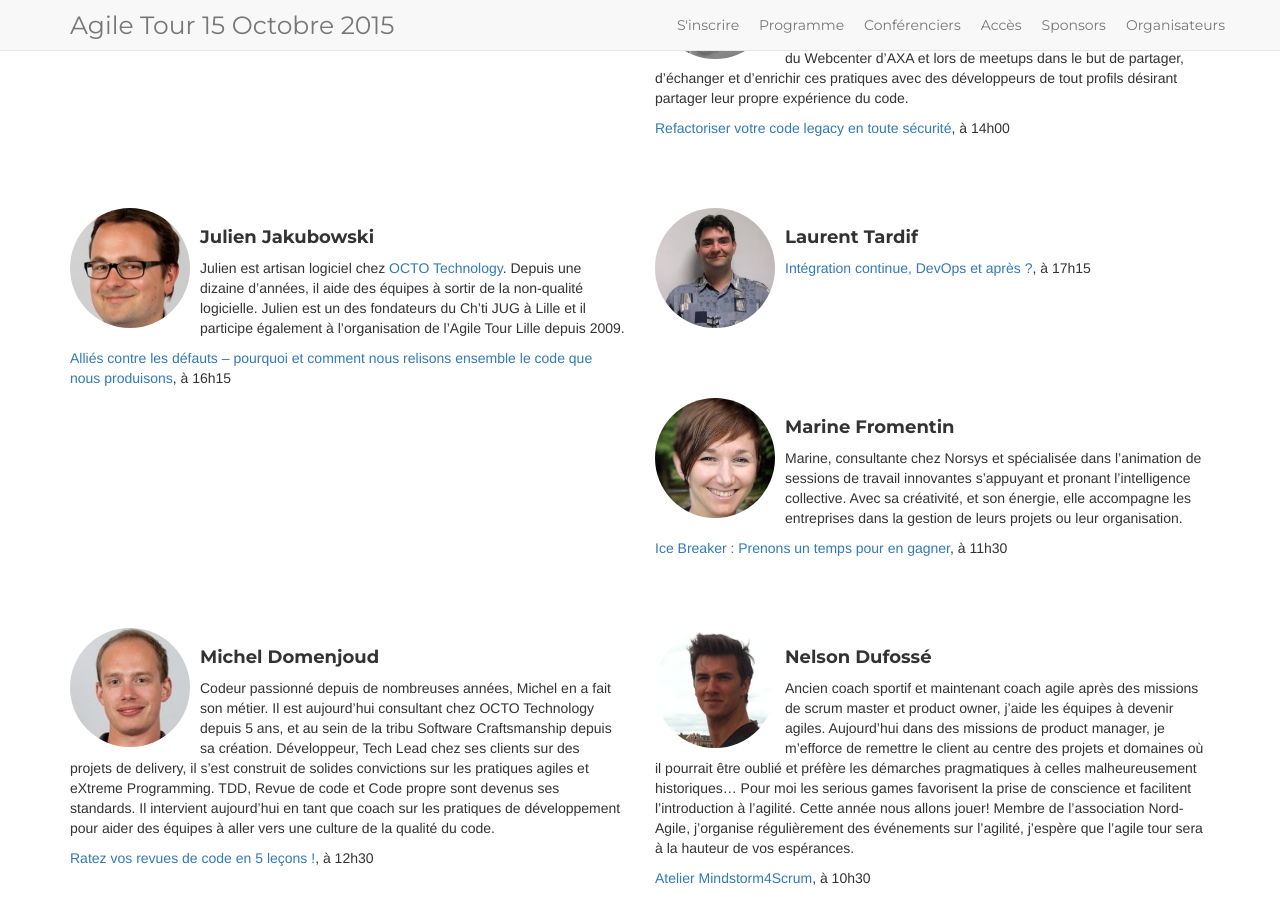
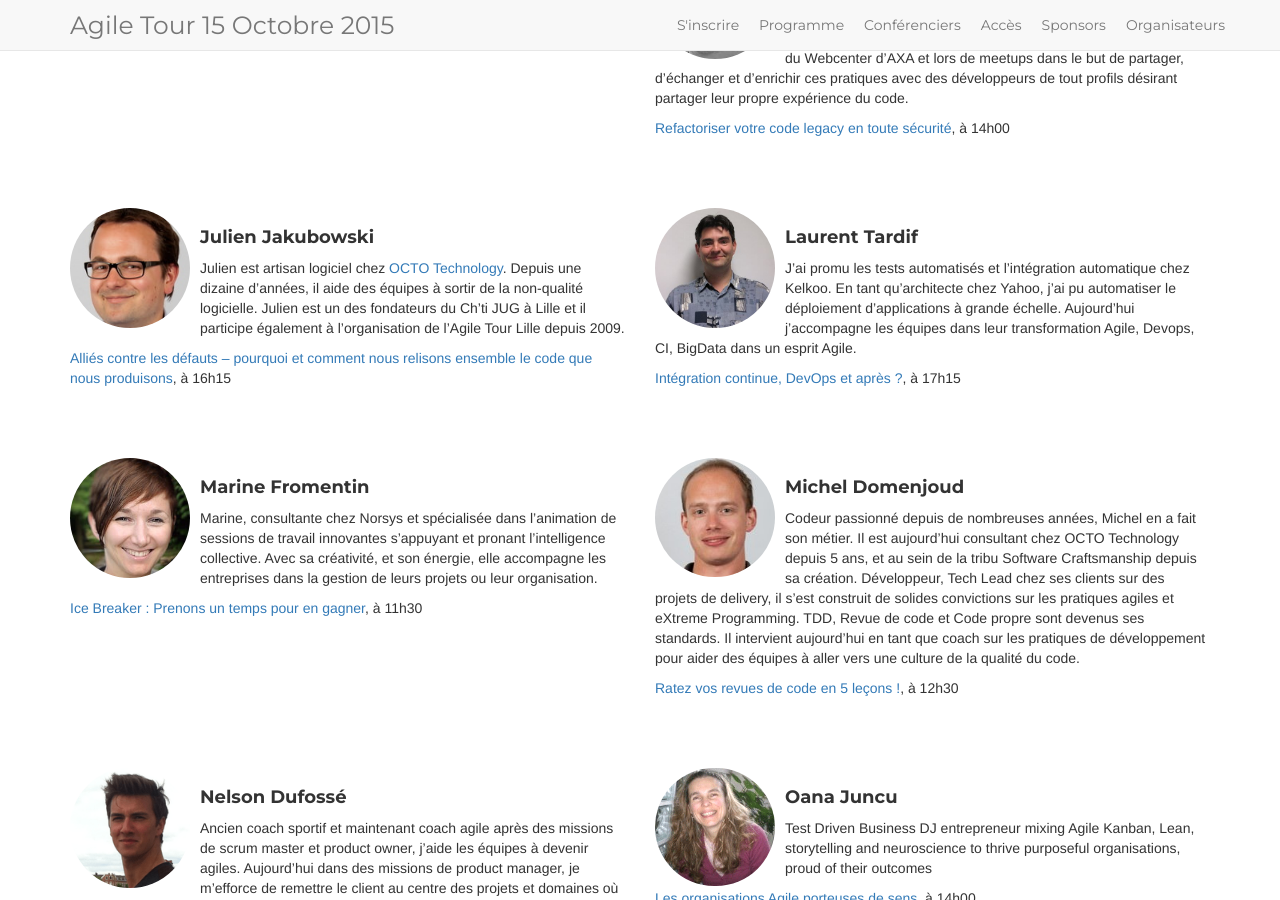
Before and after one commit to jak78/agile-tour-lille-2017, a Jekyll site: the page built from 01-speakers.html, in a window 1280 px wide and 900 px high, scrolled down 3256 px. Built offline with Jekyll 4.4.1, drawn with Linux system fonts in a browser that asks for light colours; nearby versions of some CDN libraries.

Commit message:
update Laurent Tardif's bio

```diff
--- a/_data/speakers.yml
+++ b/_data/speakers.yml
@@ -117,7 +117,10 @@
   bio: ''
   photo: SBagnier_400x400.jpg
 - name: Laurent Tardif
-  bio: ''
+  bio:
+    J'ai promu les tests automatisés et l'intégration automatique chez Kelkoo.
+    En tant qu'architecte chez Yahoo, j'ai pu automatiser le déploiement d'applications à grande échelle.
+    Aujourd’hui j'accompagne les équipes dans leur transformation Agile, Devops, CI, BigData dans un esprit Agile.
   photo: laurent_tardif.jpg
 - name: Thomas Clavier
   bio: ''
```
